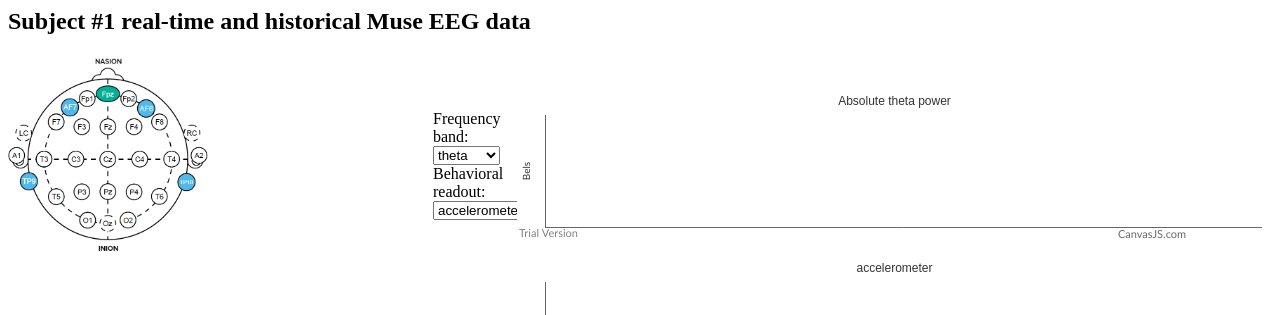
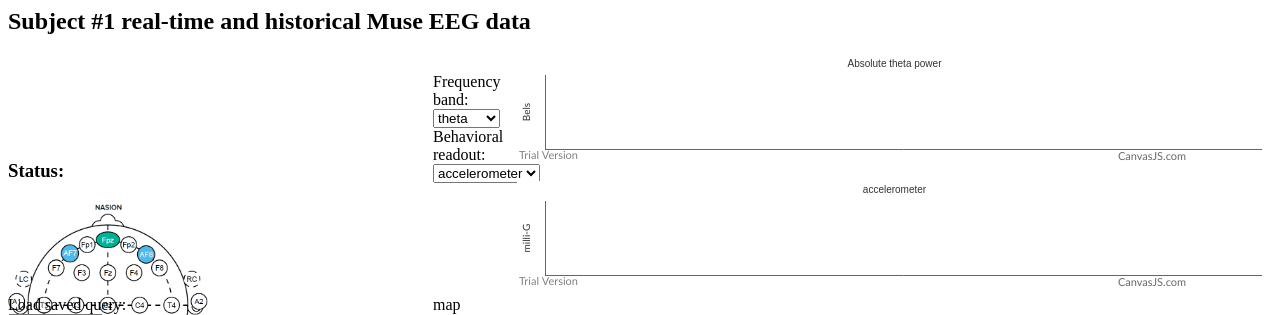
Before and after one commit to tomov/muse-tracking-backend, a Flask app: page /viz/1 in a window 1280 px wide. Shown: the top 315 px of the page. Run offline with Flask 2, Linux system fonts and the light colour scheme; data that the repository does not hold is empty; some libraries are stand-ins or nearby versions.

Commit message:
HSI working but whole thing is janky..

```diff
--- a/application.py
+++ b/application.py
@@ -312,6 +312,22 @@ def correlate(subject_id):
     return jsonify(ret)
 
 
+# get (live) hsi i.e. signal quality data
+#
+@application.route('/get_hsi/<subject_id>', methods=['POST'])
+def get_hsi(subject_id):
+
+    subject_id = int(subject_id)
+    q1 = '''SELECT eeg1, eeg2, eeg3, eeg4, utimestamp / 1000 FROM hsi WHERE subject_id = %d ORDER BY utimestamp DESC LIMIT 1''' % (subject_id)
+    print q1
+    rv = select(q1)
+
+    ret = [];
+    for row in rv:
+        ret.append([row[0], row[1], row[2], row[3], int(row[4])]);
+
+    return jsonify(ret)
+
 
 # get (live) EEG data
 #
--- a/static/css/viz.css
+++ b/static/css/viz.css
@@ -6,6 +6,9 @@
 #row1 {
   display: table-row;
   height: 100%;
+}
+#muse {
+  display: table-cell;
 }
 #chart {
   display: table-cell;
--- a/static/js/viz.js
+++ b/static/js/viz.js
@@ -151,7 +151,7 @@ var behavioral_fields = ['x', 'y', 'z'];
 
 
 
-var updateInterval = 300000;
+var eegUpdateInterval = 5000;
 var last_id = -1;
 var dataLength = 500;
 var refreshed = false;
@@ -160,6 +160,9 @@ var refreshed = false;
 //
 var getEEG = function () {
 
+    // TODO breaks if post request is sent before previous one is received
+    // NOT thread-safe
+    //
     $.post(get_eeg_url, $('form#chart_form').serialize(), function() {}, 'json')
     .done(function(data) {
         console.log(data);
@@ -235,12 +238,6 @@ var getEEG = function () {
     });
 }
 
-// setup neural_chart on window load
-//
-window.onload = function () {
-    getEEG();
-    setInterval(function(){getEEG()}, updateInterval);
-}
 
 function refreshCharts() {
     for (var j = 0; j < neural_dps.length; j++) {
@@ -327,3 +324,114 @@ $('select#queries').change( function() {
         $('form#correlate').trigger('reset');
     }
 });
+
+
+
+
+hsi = [0, 0, 0, 0];
+hsiUpdateInterval = 3000;
+hsiLastMt = -1;
+
+function setupHSICanvas() {
+    var img = document.getElementById("electrodes");
+
+    var canvas = document.getElementById('electrodes_canvas');
+    canvas.style.position = "absolute";
+    canvas.style.left = img.offsetLeft + "px";
+    canvas.style.top = img.offsetTop + "px";
+    canvas.style.width = img.width + "px";
+    canvas.style.height = img.height + "px";
+}
+
+function DrawHSI(){
+    var canvas = document.getElementById('electrodes_canvas');
+
+    var centers = [{
+        x: canvas.width * 0.1,
+        y: canvas.height * 0.65
+    }, {
+        x: canvas.width * 0.35,
+        y: canvas.height * 0.25
+    }, {
+        x: canvas.width * 0.65,
+        y: canvas.height * 0.25
+    }, {
+        x: canvas.width * 0.9,
+        y: canvas.height * 0.65
+    }];
+
+    fillStyle = ["grey", "green", "yellow", "red", "red"];
+    strokeStyle = ["#222222", "#003300", "333300", "330000", "330000"];
+
+    var context = canvas.getContext('2d');
+    var radius = 8;
+
+    for (var i = 0; i < centers.length; i++) {
+        var centerX = centers[i].x;
+        var centerY = centers[i].y;
+
+        context.beginPath();
+        context.arc(centerX, centerY, radius, 0, 2 * Math.PI, false);
+        context.fillStyle = fillStyle[hsi[i]];
+        context.fill();
+        context.lineWidth = 0;
+        context.strokeStyle = strokeStyle[hsi[i]];
+        context.stroke();
+
+        context.fillStyle = 'black';
+        context.textAlign = 'center';
+        context.fillText((i+1).toString(), centerX, centerY + 3);
+    }
+}
+
+
+function formatDate(date) {
+    var day = date.getDate();
+    var monthIndex = date.getMonth();
+    var year = date.getFullYear();
+    var hour = date.getHours();
+    var mins = date.getMinutes();
+    var secs = date.getSeconds();
+
+
+   // return day + ' ' + monthNames[monthIndex] + ' ' + year;
+    return (monthIndex + 1) + '/' + day + '/' + year + ' ' + hour + ':' + mins + ':' + secs;
+}
+
+
+var getHSI = function () {
+
+    $.post(get_hsi_url, {}, function() {}, 'json')
+    .done(function(data) {
+        console.log(data);
+
+        hsi = data[0];
+        hsiLastMt = data[0][4];
+
+        var hsiLast = new Date(hsiLastMt);
+        var diff = Date.now() - hsiLast.getTime(); // in milliseconds
+        if (diff > 10000) {
+            $('#status').text('Offline since ' + formatDate(hsiLast));
+            $('#status').css('color', 'red');
+        } else {
+            $('#status').text('Online');
+            $('#status').css('color', 'green');
+        }
+
+        DrawHSI();
+    })
+    .fail(function(xhr, status, error) {
+        console.log('get_hsi error');
+    });
+}
+
+
+// setup charts and stuff on window load
+//
+window.onload = function () {
+    getEEG();
+    setInterval(function(){getEEG()}, eegUpdateInterval);
+
+    setupHSICanvas();
+    setInterval(function(){getHSI()}, hsiUpdateInterval);
+}
--- a/templates/viz.html
+++ b/templates/viz.html
@@ -12,9 +12,10 @@
 
         <div id="wrapper">
             <div id="row1">
-                <h3 id="status" style="color: black"></h3>
                 <div id="muse">
-                    <img src="{{ url_for('static', filename='png/electrodes.png') }}" style="height: 200px; width: 200px;"></img>
+                    <h3 id="status" style="color: black">Status: </h3>
+                    <img id="electrodes" src="{{ url_for('static', filename='png/electrodes.png') }}" style="height: 200px; width: 200px;"></img>
+					<canvas id="electrodes_canvas" width="100" height="100"></canvas>
                 </div>
                 <div id="chart">
                     <div id="chart_settings">
@@ -134,6 +135,7 @@
             // these have to be here b/c of Jinja
             //
             get_eeg_url = "{{ url_for('get_eeg', subject_id=subject_id) }}";
+            get_hsi_url = "{{ url_for('get_hsi', subject_id=subject_id) }}";
             correlate_url = "{{ url_for('correlate', subject_id=subject_id) }}";
             save_query_url = "{{ url_for('save_query') }}";
             load_query_url = "{{ url_for('load_query') }}";
```
